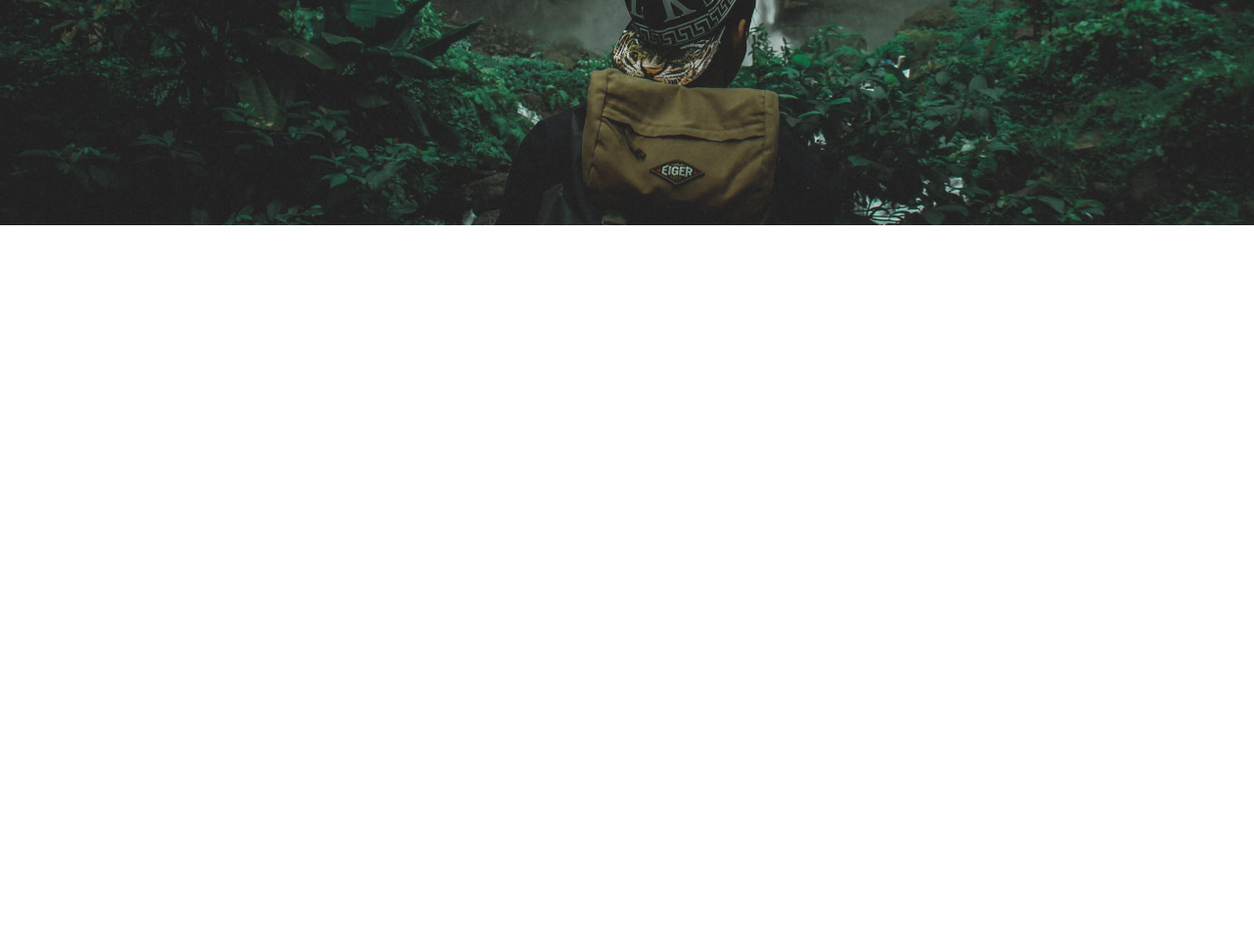
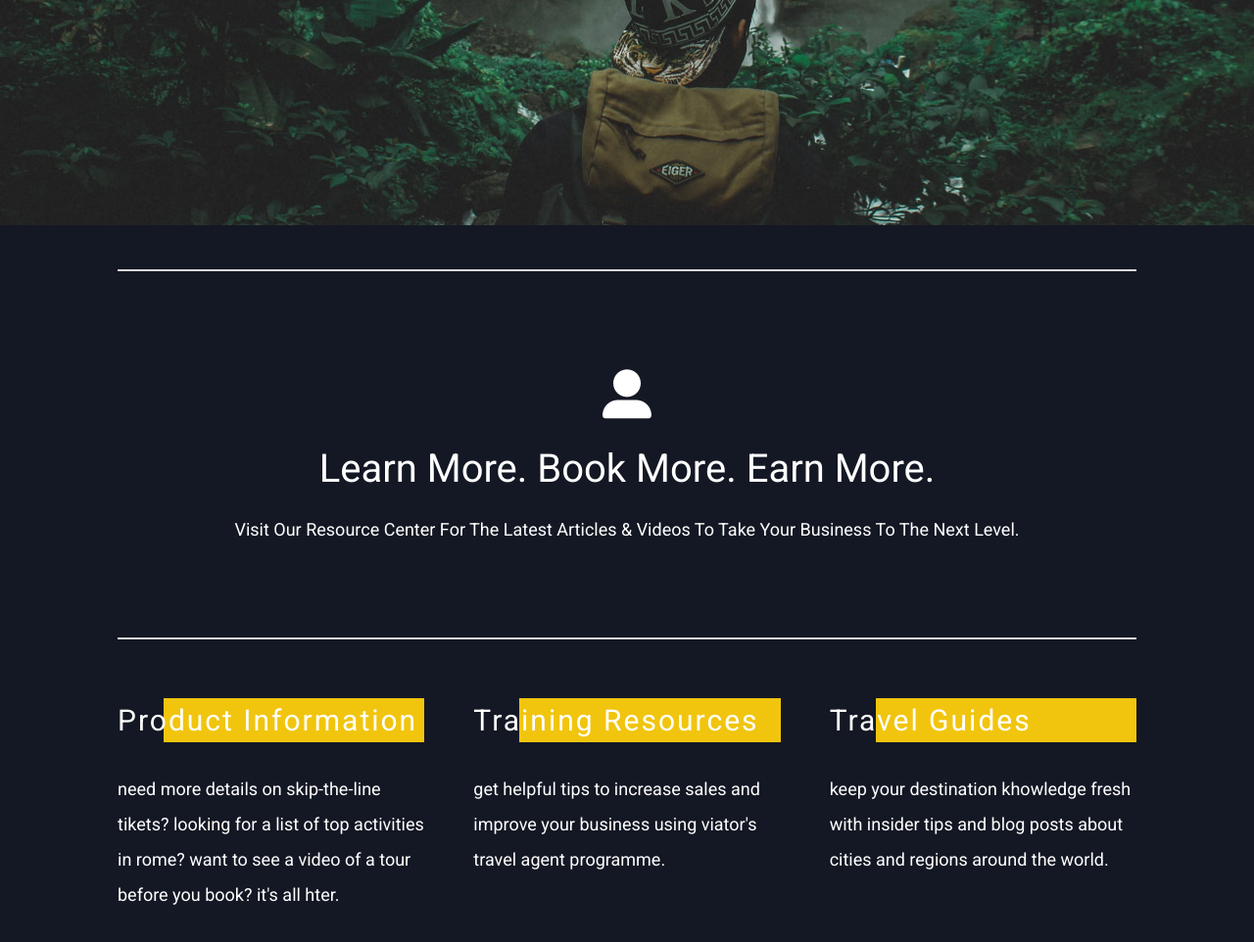
Before and after one commit to saharabanu/Travel-hunter, a plain HTML site: page index.html in a window 1280 px wide. Shown: the part 570-1532 px from the top of the page at 98% size. Before the commit the page ends 800 px from the top, so only its background shows below. Drawn offline with Linux system fonts and the light colour scheme; files whose address does not match are found by name.

Commit message:
service section added

```diff
--- a/css/style.css
+++ b/css/style.css
@@ -4,6 +4,15 @@
     box-sizing: border-box;
     font-family: 'Roboto', sans-serif;
 }
+/* global css start */
+.border_top {
+    border-top: 2px solid #d9d9d9;
+}
+
+.border_bottom {
+    border-bottom: 2px solid #d9d9d9;
+}
+/* global css end*/
 
 /* headet css style start  */
 .header-section{
@@ -84,3 +93,81 @@
   }
 
 /* headet css style end  */
+
+/* ------Service area css style start------ */
+
+.service_area {
+    background: #141824;
+    color: #fff;
+}
+
+.service_area .container {
+    padding: 45px 120px 100px 120px;
+}
+
+.service_top_area {
+    text-align: center;
+    padding: 100px 0;
+}
+
+.service_top_area i {
+    font-size: 50px;
+}
+
+.service_heading h2 {
+    font-size: 40px;
+    text-transform: capitalize;
+    font-weight: 400;
+    margin: 28px 0
+}
+
+.service_heading p {
+    font-size: 18px;
+    text-transform: capitalize;
+    font-weight: 400;
+    /* margin-bottom: 25px; */
+
+}
+
+.header_bottom_area {
+    margin-top: 60px;
+    display: grid;
+    grid-template-columns: 1fr 1fr 1fr;
+    grid-gap: 50px;
+}
+
+.single_service h3 {
+    font-size: 30px;
+    font-weight: 400;
+    text-transform: capitalize;
+    letter-spacing: 2px;
+    position: relative;
+    z-index: 10;
+    padding: 5px 0;
+    margin-bottom: 30px;
+}
+
+.single_service h3::after {
+    position: absolute;
+    content: '';
+    width: 85%;
+    height: 100%;
+    background: #f1c50e;
+    top: 0;
+    right: 0;
+    z-index: -1;
+}
+
+.single_service p {
+    font-size: 18px;
+    line-height: 2;
+}
+/* media query  */
+@media screen and (max-width: 480px) {
+    .header_bottom_area {
+
+        grid-template-columns: 1fr;
+
+    }
+}
+/* ------Service area css style start------ */
--- a/index.html
+++ b/index.html
@@ -38,5 +38,34 @@
 
     </header>
     <!-- header section end  -->
+    <!-- service section start  -->
+    <section class="service_area">
+        <div class="container">
+            <div class="border_top"></div>
+            <div class="service_top_area">
+                <i class="fa-solid fa-user-large"></i>
+                <div class="service_heading">
+                    <h2>learn more. book more. earn more.</h2>
+                    <p>visit our resource center for the latest articles & videos to take your business to the next level.</p>
+                </div>
+            </div>
+            <div class="border_bottom"></div>
+            <div class="header_bottom_area">
+                <div class="single_service">
+                    <h3>product information</h3>
+                    <p>need more details on skip-the-line tikets? looking for a list of top activities in rome? want to see a video of a tour before you book? it's all hter.</p>
+                </div>
+                <div class="single_service">
+                    <h3>training resources</h3>
+                    <p> get helpful tips to increase sales and improve your business using viator's travel agent programme.</p>
+                </div>
+                <div class="single_service">
+                    <h3>travel guides</h3>
+                    <p>keep your destination khowledge fresh with insider tips and blog posts about cities and regions around the world.</p>
+                </div>
+            </div>
+        </div>
+    </section>
+    <!-- service section end  -->
 </body>
 </html>
```
